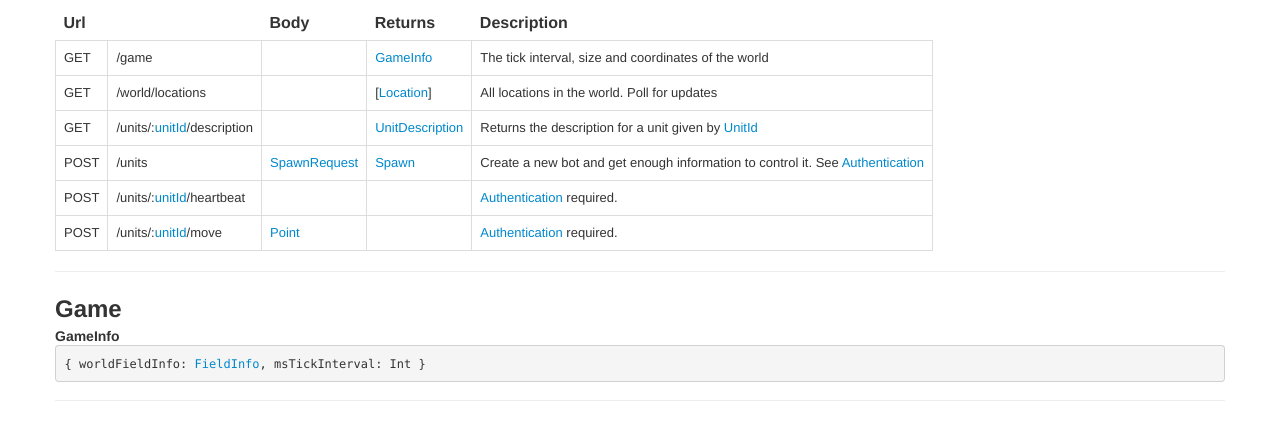
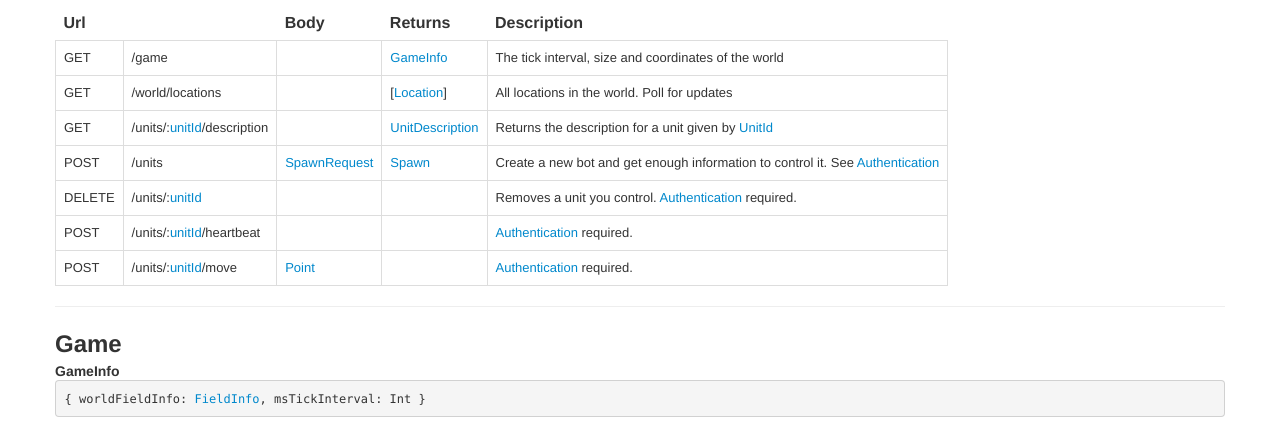
Before and after one commit to seanhess/robotquest, a plain HTML site: page public/documentation.html in a window 1280 px wide. Shown: the part 367-793 px from the top of the page. Drawn offline with nearby package versions, Linux system fonts and the light colour scheme.

```diff
--- a/public/documentation.html
+++ b/public/documentation.html
@@ -58,6 +58,13 @@
                 <td><a href="#SpawnRequest">SpawnRequest</a></td>
                 <td><a href="#Spawn">Spawn</a></td>
                 <td>Create a new bot and get enough information to control it. See <a href="#Authentication">Authentication</a></td>
+            </tr>
+            <tr>
+                <td>DELETE</td>
+                <td class="url">/units/:<a href="#UnitId">unitId</a></td>
+                <td></td>
+                <td></td>
+                <td>Removes a unit you control. <a href="#Authentication">Authentication</a> required.</td>
             </tr>
             <tr>
                 <td>POST</td>
```
Also changed, not shown: README.txt, 1 other file.
